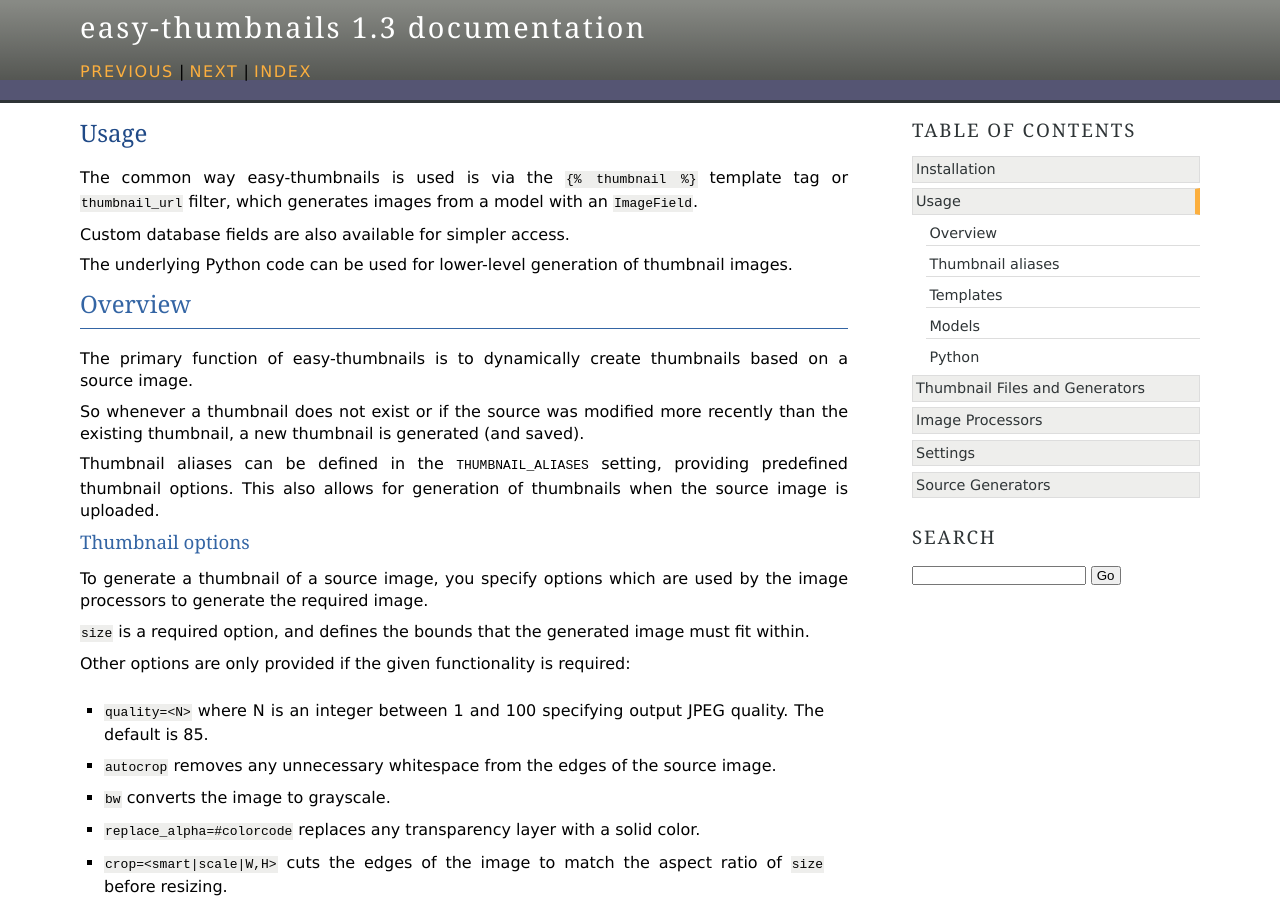
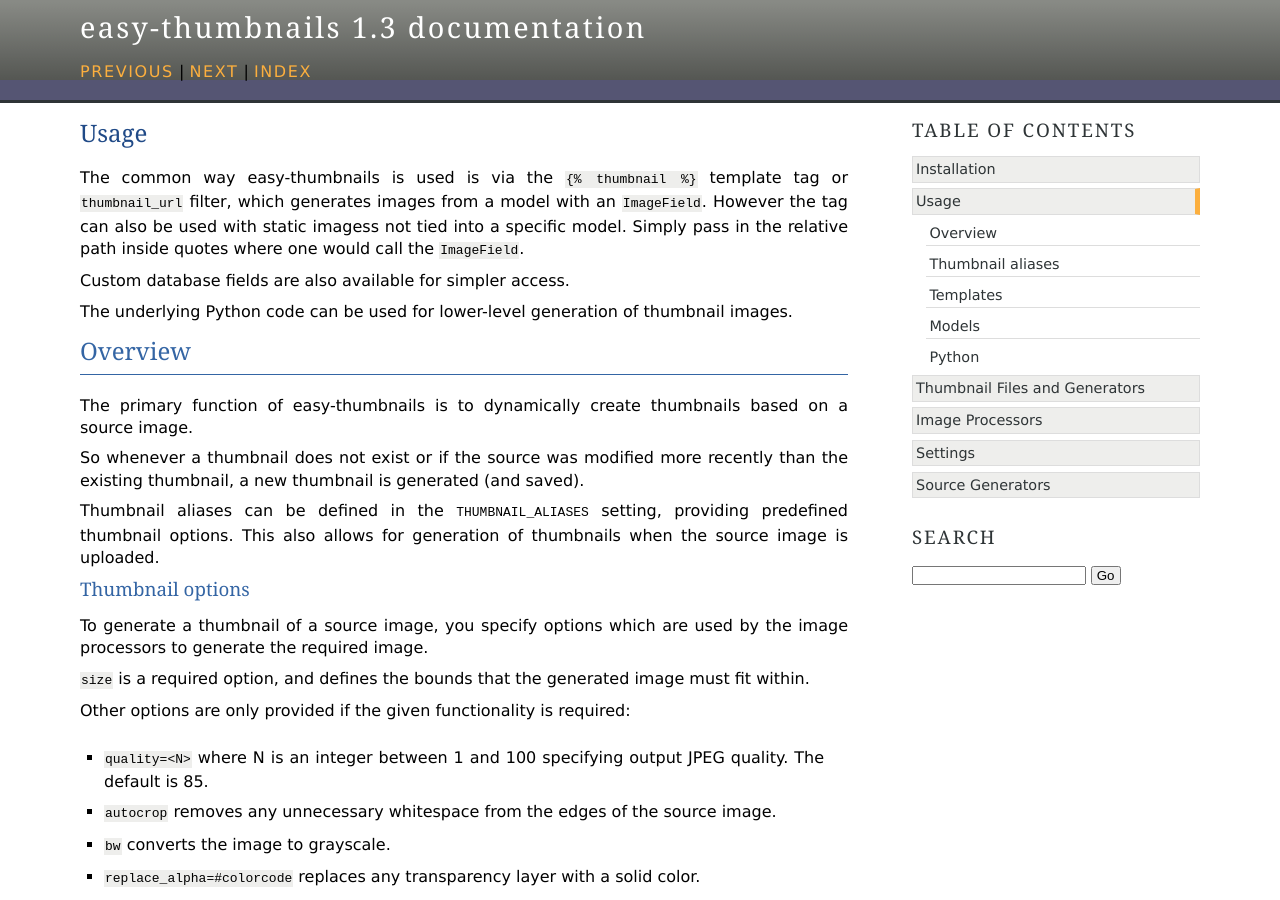
Before and after one commit to SmileyChris/easy-thumbnails, a Sphinx documentation site: the page built from docs/usage.rst, in a window 1280 px wide and 900 px high. Built offline with Sphinx 7.4.7, drawn with Linux system fonts in a browser that asks for light colours.

Commit message:
Update usage.rst
added how to use thumbnail on static images.

```diff
--- a/docs/usage.rst
+++ b/docs/usage.rst
@@ -4,7 +4,9 @@ Usage
 
 The common way easy-thumbnails is used is via the ``{% thumbnail %}`` template
 tag or ``thumbnail_url`` filter, which generates
-images from a model with an ``ImageField``.
+images from a model with an ``ImageField``. However the tag can also be used
+with static imagess not tied into a specific model. Simply pass in the relative
+path inside quotes where one would call the ``ImageField``.
 
 Custom database fields are also available for simpler access.
 
```
